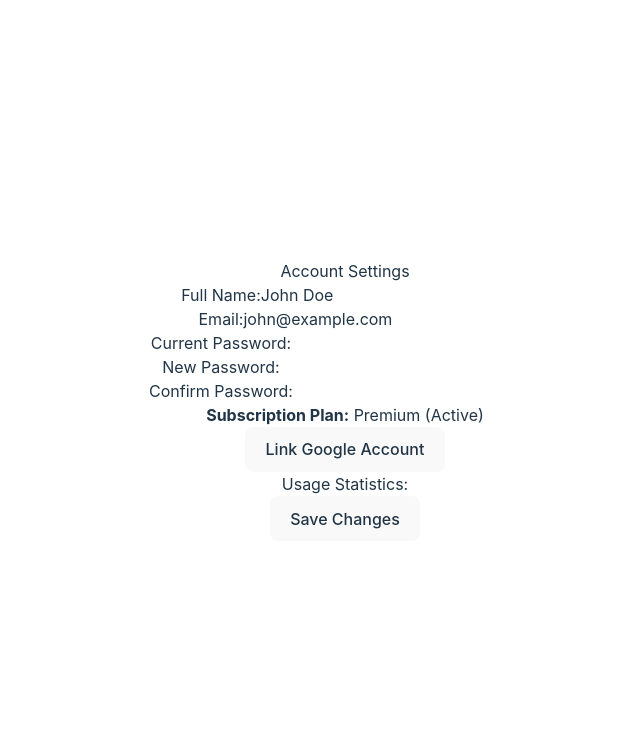
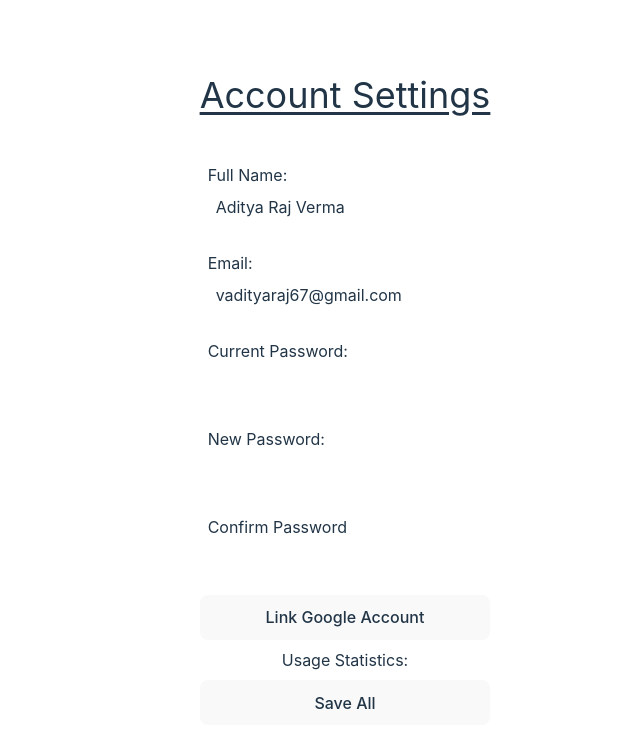
Before and after one commit to Vermaji8620/GenoshiAi, a React (Vite) app: page /account in a window 1280 px wide. Shown: the top 748 px of the page, without its empty margins (295-935 px from the left). Built offline with nearby package versions, Linux system fonts and the light colour scheme.

Commit message:
a change in the folder structure

```diff
--- a/src/index.css
+++ b/src/index.css
@@ -1,6 +1,7 @@
 @tailwind base;
 @tailwind components;
 @tailwind utilities;
+
 :root {
   font-family: Inter, system-ui, Avenir, Helvetica, Arial, sans-serif;
   line-height: 1.5;
--- /dev/null
+++ b/src/page1/AccountSettings.jsx
@@ -0,0 +1,100 @@
+import { useState } from "react";
+
+const AccountSettings = () => {
+  const [formData, setFormData] = useState({
+    name: "Aditya Raj Verma",
+    email: "vadityaraj67@gmail.com",
+    currentPassword: "",
+    newPassword: "",
+    confirmPassword: "",
+  });
+
+  const handleInputChange = (e) => {
+    setFormData({
+      ...formData,
+      [e.target.name]: e.target.value,
+    });
+  };
+
+  const handleSubmit = (e) => {
+    e.preventDefault();
+    console.log("Form submitted:", formData);
+  };
+
+  return (
+    <div className="account-settings-container flex flex-col gap-10">
+      <h2 className="md:text-4xl text-3xl underline underline-offset-4">
+        Account Settings
+      </h2>
+      <form onSubmit={handleSubmit} className="flex flex-col gap-2">
+        <div className=" justify-between flex p-2 flex-col">
+          <label className="text-left">Full Name:</label>
+          <input
+            type="text"
+            className="p-2 rounded-md sm:w-full"
+            name="name"
+            value={formData.name}
+            onChange={handleInputChange}
+            required
+          />
+        </div>
+
+        <div className=" justify-between flex p-2 flex-col">
+          <label className="text-left">Email:</label>
+          <input
+            type="email"
+            className="p-2 rounded-md"
+            name="email"
+            value={formData.email}
+            onChange={handleInputChange}
+            required
+          />
+        </div>
+
+        <div className=" justify-between flex p-2 flex-col">
+          <label className="text-left">Current Password:</label>
+          <input
+            type="password"
+            className="p-2 rounded-md"
+            name="currentPassword"
+            value={formData.currentPassword}
+            onChange={handleInputChange}
+            required
+          />
+        </div>
+
+        <div className=" justify-between flex p-2 flex-col">
+          <label className="text-left">New Password:</label>
+          <input
+            type="password"
+            className="p-2 rounded-md"
+            name="newPassword"
+            value={formData.newPassword}
+            onChange={handleInputChange}
+          />
+        </div>
+
+        <div className=" justify-between flex p-2 flex-col">
+          <label className="text-left">Confirm Password</label>
+          <input
+            type="password"
+            className="p-2 rounded-md"
+            name="confirmPassword"
+            value={formData.confirmPassword}
+            onChange={handleInputChange}
+          />
+        </div>
+
+        <button>Link Google Account</button>
+
+        <div className="usage-statistics">
+          <p>Usage Statistics:</p>
+        </div>
+
+        <button>Save All</button>
+      </form>
+    </div>
+  );
+};
+
+export default AccountSettings;
--- a/src/pages/ProfileDashboard.jsx
+++ b/src/page1/ProfileDashboard.jsx
@@ -93,7 +93,14 @@ const ProfileDashboard = () => {
               Create New Graph(Click to navigate)
             </button>
           </Link>
-          <button className="w-full">Share Graphs</button>
+          <button
+            className="w-full"
+            onClick={() => {
+              setUser();
+            }}
+          >
+            Share Graphs
+          </button>
           <button className="w-full">Upload Papers</button>
         </section>
 
@@ -118,12 +125,12 @@ const ProfileDashboard = () => {
         {/* Link to Favorites and Collections pages */}
         <section className="flex flex-col text-center gap-3">
           <Link to={"/favourites"}>
-            <button className="bg-slate-700 hover:bg-slate-900 w-full">
+            <button className="bg-slate-700 text-white hover:bg-slate-900 w-full">
               Favourites
             </button>
           </Link>
           <Link to={"/favourites"}>
-            <button className="bg-slate-700 hover:bg-slate-900 w-full">
+            <button className="bg-slate-700 text-white hover:bg-slate-900 w-full">
               Collections
             </button>
           </Link>
--- a/src/pages/AccountSettings.jsx
+++ /dev/null
@@ -1,128 +0,0 @@
-import { useState } from "react";
-
-const AccountSettings = () => {
-  // Sample user data (replace with your actual data or fetch from an API)
-  const user = {
-    name: "John Doe",
-    email: "john@example.com",
-    subscription: {
-      plan: "Premium",
-      status: "Active",
-    },
-    // Add more user details as needed
-  };
-
-  // State to manage form data
-  const [formData, setFormData] = useState({
-    name: user.name,
-    email: user.email,
-    currentPassword: "",
-    newPassword: "",
-    confirmPassword: "",
-  });
-
-  // Handler for form input changes
-  const handleInputChange = (e) => {
-    const { name, value } = e.target;
-    setFormData((prevData) => ({
-      ...prevData,
-      [name]: value,
-    }));
-  };
-
-  // Handler for form submission
-  const handleSubmit = (e) => {
-    e.preventDefault();
-    // Add logic to handle form submission (e.g., API calls, state updates)
-    console.log("Form submitted:", formData);
-  };
-
-  return (
-    <div className="account-settings-container">
-      <h2>Account Settings</h2>
-      <form onSubmit={handleSubmit}>
-        {/* Update User Profile Details */}
-        <label>
-          Full Name:
-          <input
-            type="text"
-            name="name"
-            value={formData.name}
-            onChange={handleInputChange}
-            required
-          />
-        </label>
-        <br />
-
-        <label>
-          Email:
-          <input
-            type="email"
-            name="email"
-            value={formData.email}
-            onChange={handleInputChange}
-            required
-          />
-        </label>
-        <br />
-
-        {/* Change Password */}
-        <label>
-          Current Password:
-          <input
-            type="password"
-            name="currentPassword"
-            value={formData.currentPassword}
-            onChange={handleInputChange}
-            required
-          />
-        </label>
-        <br />
-
-        <label>
-          New Password:
-          <input
-            type="password"
-            name="newPassword"
-            value={formData.newPassword}
-            onChange={handleInputChange}
-          />
-        </label>
-        <br />
-
-        <label>
-          Confirm Password:
-          <input
-            type="password"
-            name="confirmPassword"
-            value={formData.confirmPassword}
-            onChange={handleInputChange}
-          />
-        </label>
-        <br />
-
-        {/* Manage Subscription Plan */}
-        <p>
-          <strong>Subscription Plan:</strong> {user.subscription.plan} (
-          {user.subscription.status})
-        </p>
-
-        {/* Link Third-Party Accounts */}
-        <button>Link Google Account</button>
-        {/* Add more third-party account linking options as needed */}
-
-        {/* View Usage Statistics */}
-        {/* Replace this with your actual usage statistics component or logic */}
-        <div className="usage-statistics">
-          <p>Usage Statistics:</p>
-          {/* Add your usage statistics component or logic here */}
-        </div>
-
-        {/* Submit Button */}
-        <button type="submit">Save Changes</button>
-      </form>
-    </div>
-  );
-};
-
-export default AccountSettings;
```
Also changed, not shown: src/App.jsx (+4 -4 lines), src/page1/CreateNewGraph.jsx (renamed from src/pages/CreateNewGraph.jsx), src/page1/GraphDetails.jsx (renamed from src/pages/GraphDetails.jsx).
